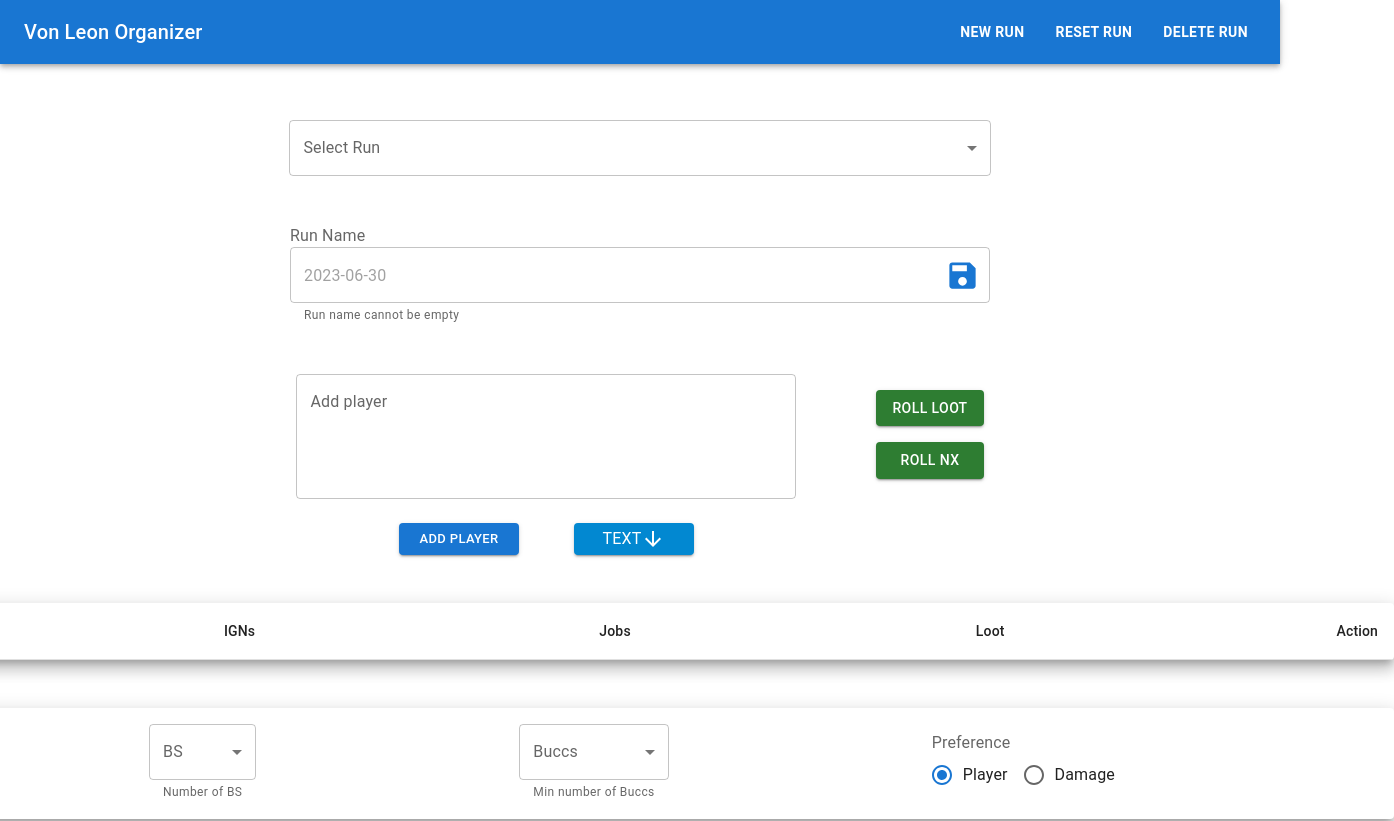
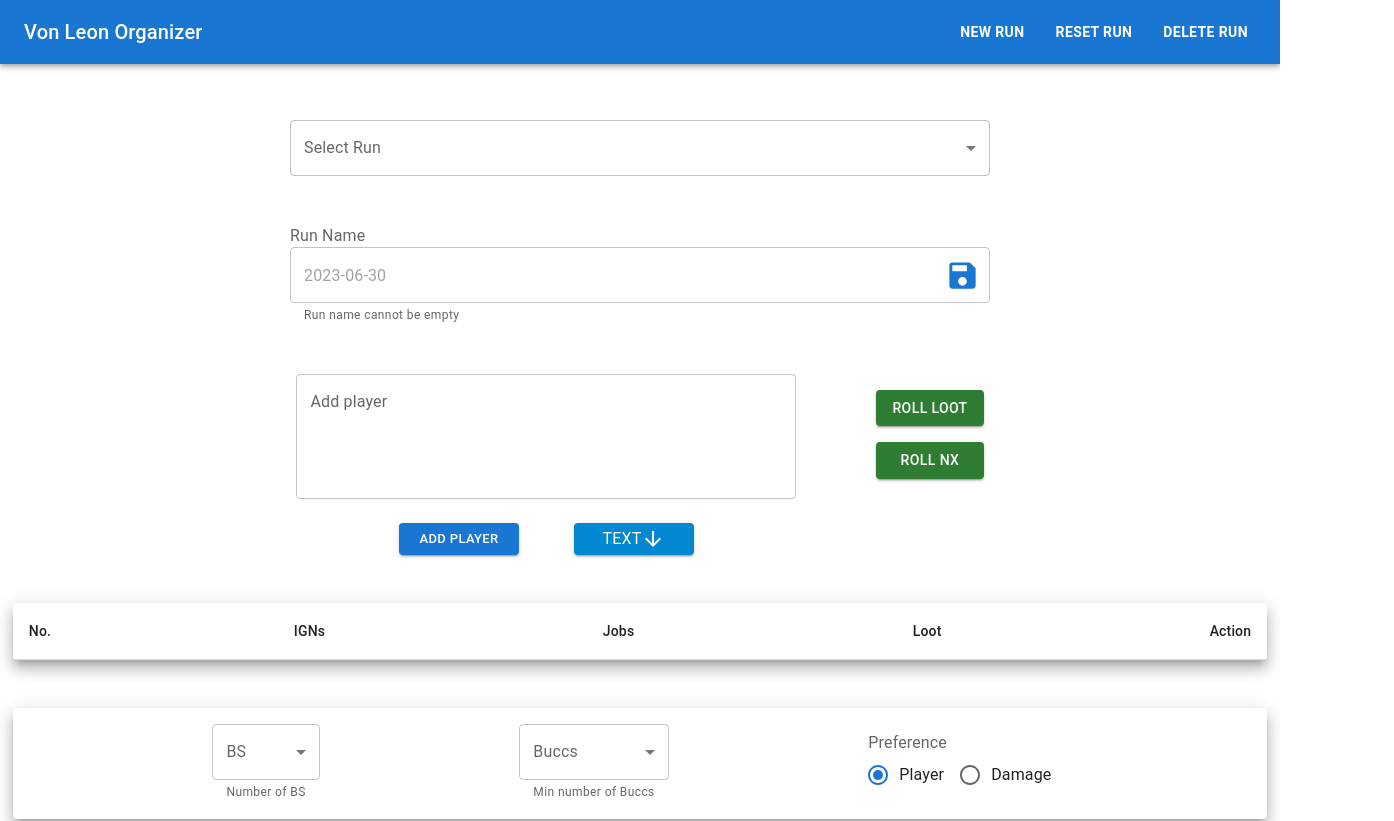
Before and after one commit to BoredX/vl-organizer, a React (Create React App) app: page / in a window 1280 px wide. Shown: the top 821 px of the page, 1394 px wide, since content can reach past the window. Built offline with nearby package versions, Linux system fonts and the light colour scheme.

Commit message:
Implement dynamic table resizing for smaller screens

```diff
--- a/src/App.js
+++ b/src/App.js
@@ -1,4 +1,12 @@
-import { Box, Stack, Button, Tooltip, Typography } from '@mui/material';
+import {
+  Box,
+  Stack,
+  Button,
+  Tooltip,
+  Typography,
+  useMediaQuery,
+  useTheme,
+} from '@mui/material';
 import './index.css';
 import { useEffect, useRef, useState } from 'react';
 import { v4 as uuid } from 'uuid';
@@ -63,6 +71,9 @@ function App() {
     localStorage.setItem('runs', JSON.stringify(runs));
     localStorage.setItem('currentRun', JSON.stringify(currentRun));
   }, [players, bonusArray, partyArray, partyOrderArray, runs, currentRun]);
+
+  const theme = useTheme();
+  const isSmallScreen = useMediaQuery(theme.breakpoints.down('xl'));
 
   const handleSaveRun = (id, name) => {
     if (name === '') {
@@ -455,7 +466,7 @@ function App() {
         onDelete={handleDeleteRun}
       />
       <Box my={7} display="flex" alignItems="center" justifyContent="center">
-        <Stack spacing={6}>
+        <Stack spacing={6} sx={{ width: isSmallScreen ? '98%' : 'auto' }}>
           <RunSelect
             runs={runs}
             currentRunId={currentRun.id}
--- a/src/components/RunSelect.js
+++ b/src/components/RunSelect.js
@@ -19,8 +19,7 @@ const RunSelect = ({ runs, currentRunId, onSelectRun }) => {
   };
 
   return (
-    <Stack display="flex" alignItems="center">
-      <Stack direction="row" width="46.5%">
+    <Stack alignItems="center">
       <TextField
         select
         multiline
@@ -28,6 +27,7 @@ const RunSelect = ({ runs, currentRunId, onSelectRun }) => {
         value={selectedRunId}
         fullWidth
         maxRows={5}
+        style={{ width: '700px' }}
         onChange={handleChange}
         SelectProps={{
           MenuProps: {
@@ -46,7 +46,6 @@ const RunSelect = ({ runs, currentRunId, onSelectRun }) => {
         ))}
       </TextField>
     </Stack>
-    </Stack>
   );
 };
 RunSelect.propTypes = {
```
Lines whose indentation alone changed are shown as unchanged.
